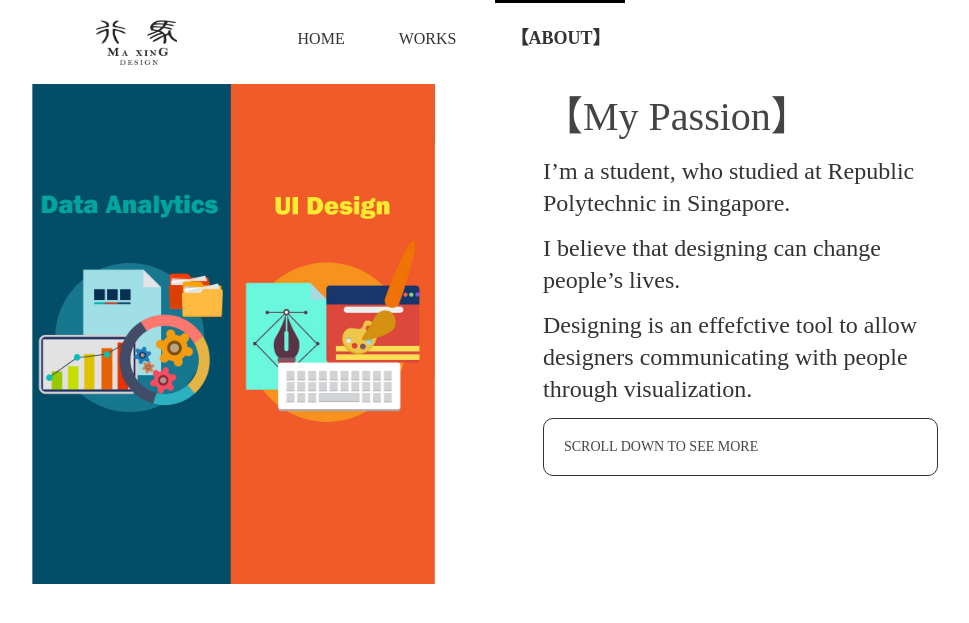
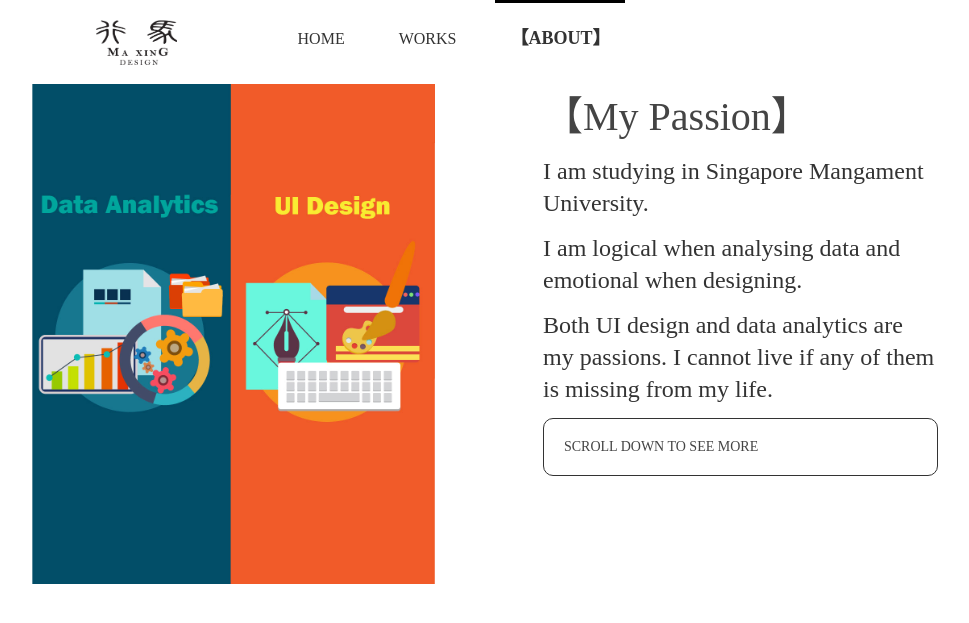
Before and after one commit to MaxMaXing/MaxMaXing.github.io, a Jekyll site: the page about.html, which Jekyll copies as it is, in a window 1280 px wide. Shown: the top 623 px of the page, without its empty margins (186-1155 px from the left). Built offline with Jekyll 4.4.1, drawn with Linux system fonts in a browser that asks for light colours; nearby versions of some CDN libraries.

Commit message:
Add files via upload

```diff
--- a/about.html
+++ b/about.html
@@ -259,9 +259,9 @@
                     <h1>【My Passion】</h1>
 
 
-                    <p id="abt">I’m a student, who studied at Republic Polytechnic in Singapore.</p>
-                    <p id="abt">I believe that designing can change people’s lives.</p>
-                    <p id="abt">Designing is an effefctive tool to allow designers communicating with people through visualization.</p>
+                    <p id="abt">I am studying in Singapore Mangament University.</p>
+                    <p id="abt">I am logical when analysing data and emotional when designing.</p>
+                    <p id="abt">Both UI design and data analytics are my passions. I cannot live if any of them is missing from my life.</p>
                     <a href="#Second Page" class="outline2">
                         <h3 class="button2">SCROLL DOWN TO SEE MORE</h3>
                     </a>
```
